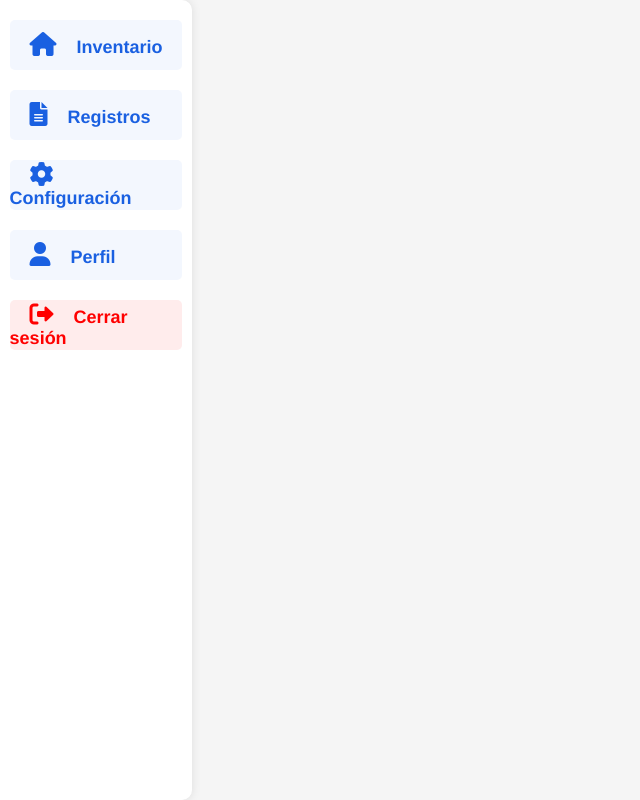
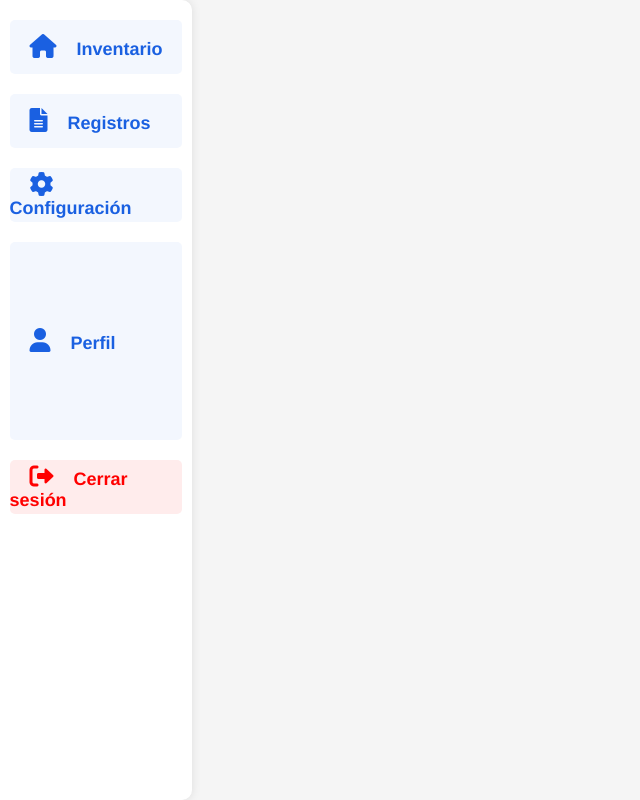
Before and after one commit to FranAdrian/SIAMHPS, a plain HTML site: page sistemaInventarioHPS/navbar.html in a window 1280 px wide. Shown: the whole page, without its empty margins (0-640 px from the left). Drawn offline with Linux system fonts and the light colour scheme.

Commit message:
Ajustar altura de elementos en el CSS del sistema de inventario

```diff
--- a/sistemaInventarioHPS/css/styleMainInventoryLight.css
+++ b/sistemaInventarioHPS/css/styleMainInventoryLight.css
@@ -60,7 +60,7 @@ i {
     padding-right: 0;
     border: none;
     cursor: pointer;
-    height: 50px;
+    height: 3em; /* 50px por predeterminado*/
     font-family: 'Franklin Gothic Medium', 'Arial Narrow', Arial, sans-serif;
     border-radius: 5px;
 }
@@ -87,6 +87,7 @@ i {
 }
 
 #btnPerfil{
+    height: 11em;
 }
 
 
```
